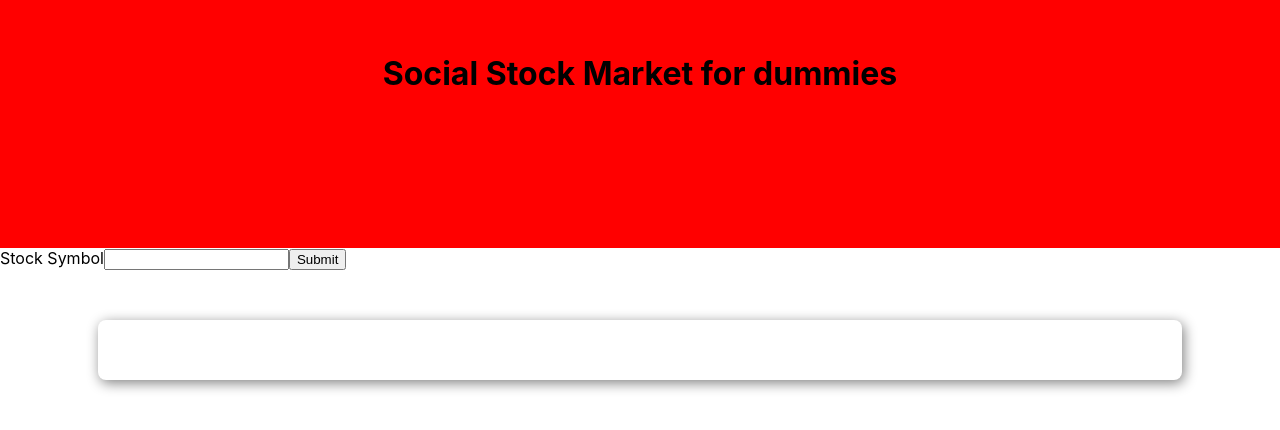
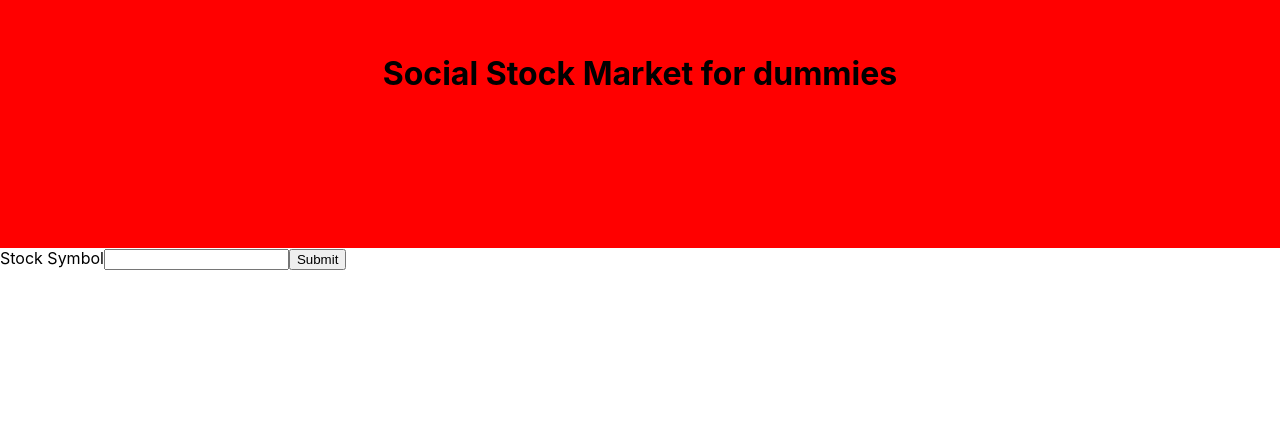
Before and after one commit to lady-rosie/my-app, a React (Create React App) app: page / in a window 1280 px wide. Shown: the part 102-532 px from the top of the page. Built offline with nearby package versions, Linux system fonts and the light colour scheme.

Commit message:
change background of table

```diff
--- a/src/styles/results.scss
+++ b/src/styles/results.scss
@@ -5,7 +5,7 @@
     margin: 50px auto;
     width: 80%;
     padding: 30px;
-    box-shadow: 2px 3px 13px grey;
+    background-color: white;
     border-radius: 8px;
     table{
         width: 96%;
```
